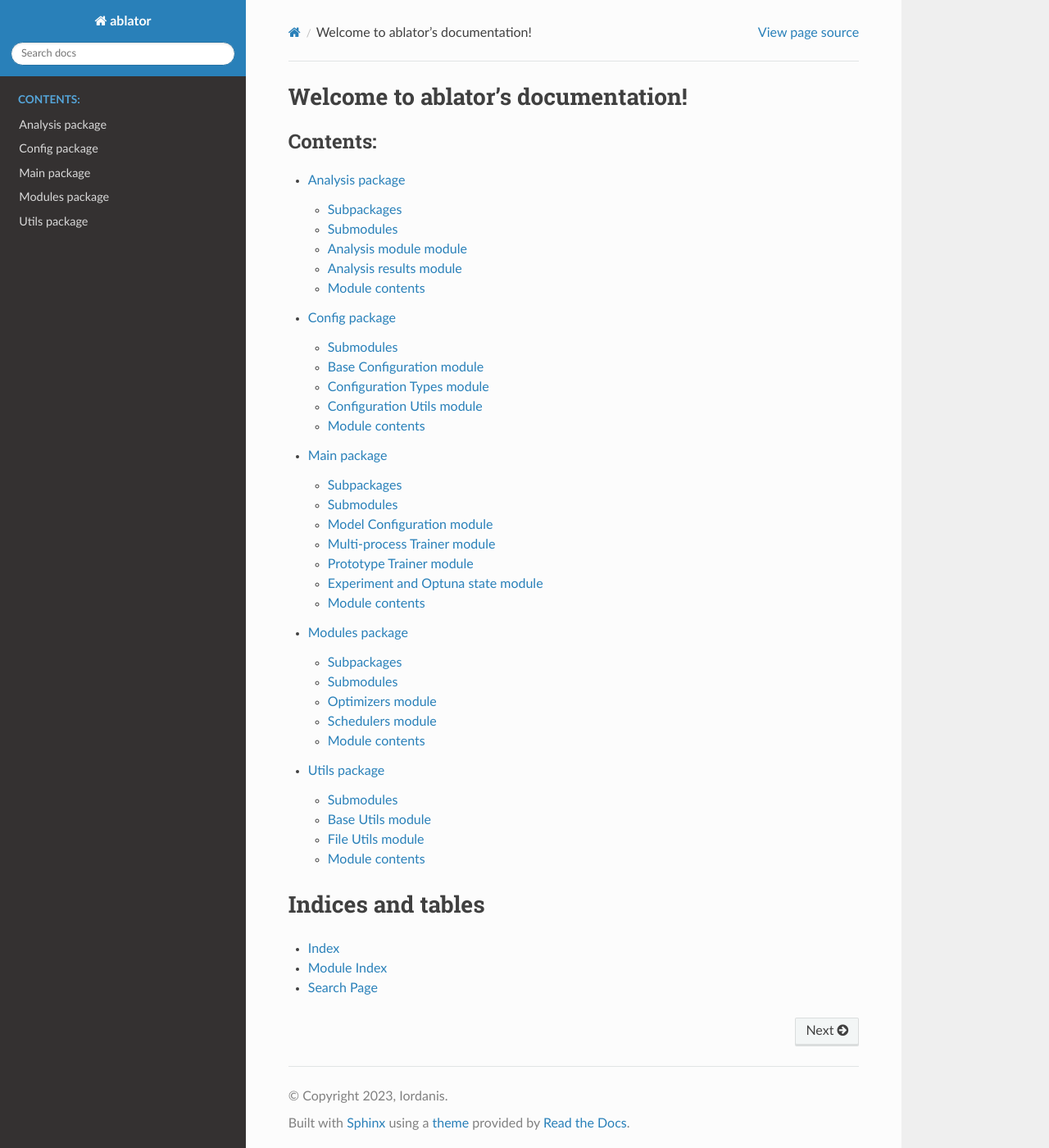
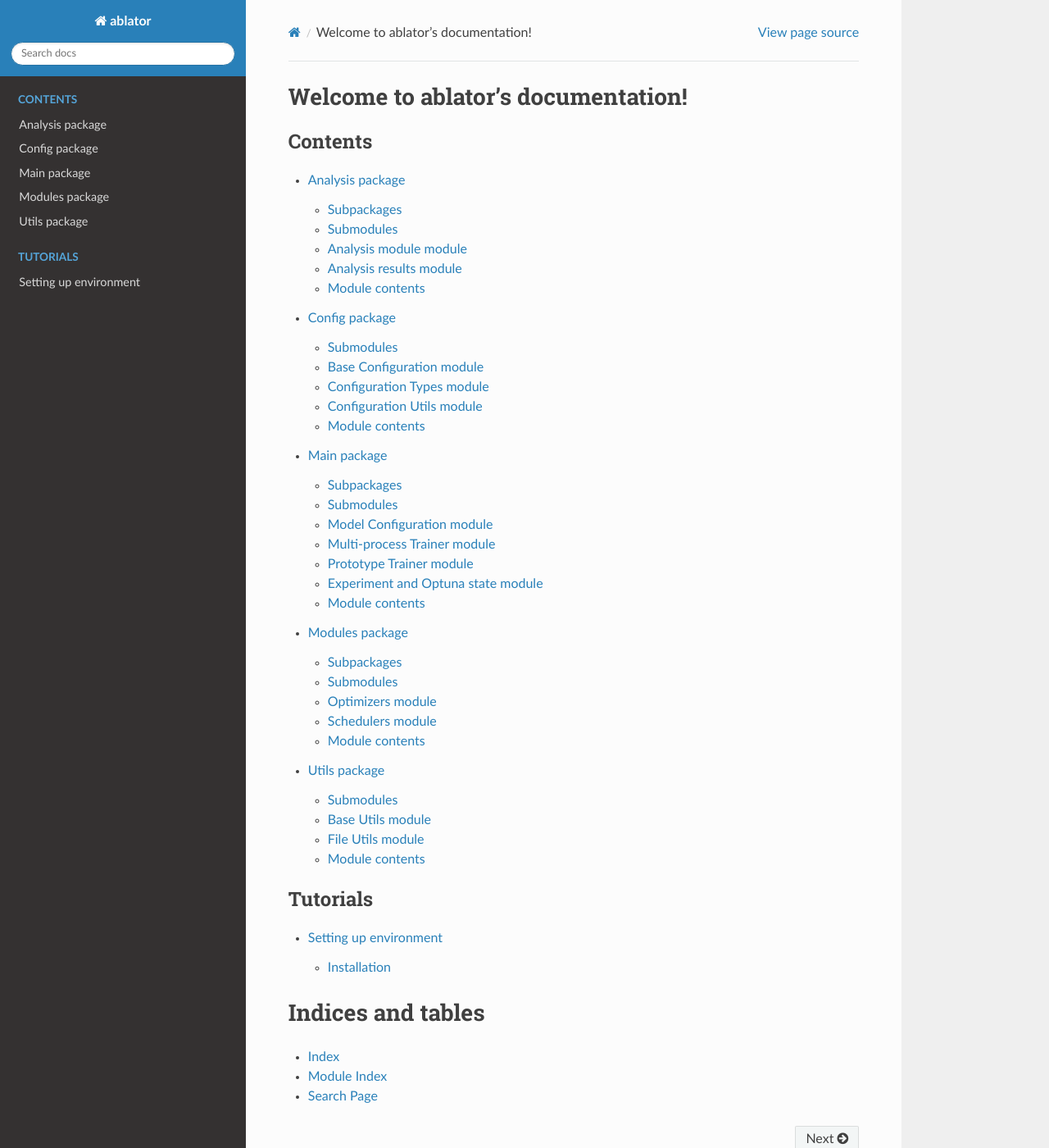
Before and after one commit to fostiropoulos/ablator, a Sphinx documentation site: the page built from docs/source/index.rst, in a window 1280 px wide and 1400 px high. Shown: the whole window at 82% size. Built offline with Sphinx 7.4.7 and the Read the Docs theme 2.0.0, drawn with Linux system fonts in a browser that asks for light colours.

Commit message:
Add tutorials for environment settings

```diff
--- /dev/null
+++ b/docs/requirements.txt
@@ -0,0 +1,2 @@
+nbsphinx
+ipykernel
--- a/docs/source/conf.py
+++ b/docs/source/conf.py
@@ -19,7 +19,7 @@ release = '0.0.1'
 # https://www.sphinx-doc.org/en/master/usage/configuration.html#general-configuration
 
 extensions = ['sphinx.ext.autodoc','numpydoc',
-    'sphinx.ext.todo','sphinx.ext.viewcode']
+    'sphinx.ext.todo','sphinx.ext.viewcode', 'nbsphinx']
 
 templates_path = ['_templates']
 exclude_patterns = []
--- a/docs/source/index.rst
+++ b/docs/source/index.rst
@@ -8,7 +8,7 @@ Welcome to ablator's documentation!
 
 .. toctree::
    :maxdepth: 2
-   :caption: Contents:
+   :caption: Contents
 
    ablator.analysis
    ablator.config
@@ -16,6 +16,12 @@ Welcome to ablator's documentation!
    ablator.modules
    ablator.utils
 
+.. toctree::
+   :maxdepth: 2
+   :caption: Tutorials
+
+   notebooks/Environment-settings.ipynb
+
 Indices and tables
 ==================
 
```
Also changed, not shown: .readthedocs.yaml, docs/source/notebooks/Environment-settings.ipynb (added).
